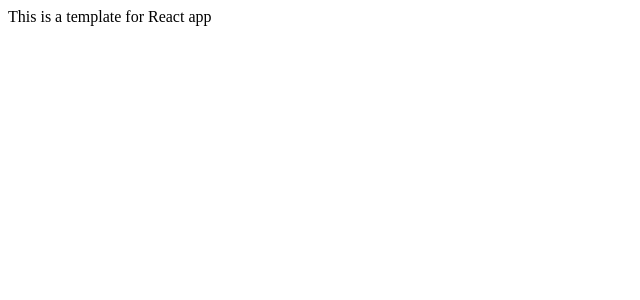
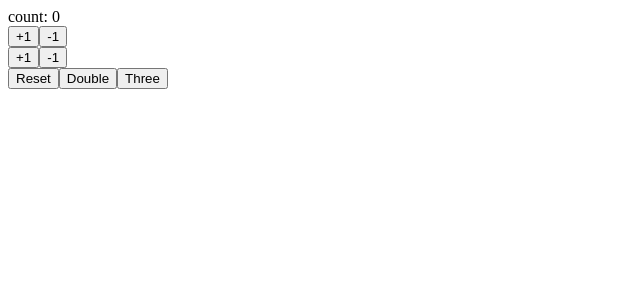
Before and after one commit to makeloff1/myreact, a React (Create React App) app: page / in a window 1280 px wide. Shown: the top 300 px of the page, without its empty margins (0-640 px from the left). Built offline with nearby package versions, Linux system fonts and the light colour scheme.

Commit message:
my first REACT-HOOK with useState

```diff
--- a/src/App.js
+++ b/src/App.js
@@ -1,10 +1,49 @@
-import React from 'react';
+import React, { useState } from 'react';
 
 const App = () => {
+  const [count, setCount] = useState(0)
+
+  const increment = () => {
+    setCount(count + 1)
+  }
+  const decrement = () => {
+    setCount(count - 1)
+  }
+  const increment2 = () => {
+    setCount(previousCount => previousCount + 1)
+  }
+  const decrement2 = () => {
+    setCount(previousCount => previousCount - 1)
+  }
+  const reset = () => {
+    setCount(0)
+  }
+  const double = () => {
+    setCount(nextCount => nextCount * 2)
+  }
+  const three = () => {
+    setCount( (previousCount) =>
+      previousCount % 3 === 0 ? previousCount / 3 : previousCount
+    )
+  }
+
   return (
-    <div>
-      This is a template for React app
-    </div>
+    <>
+      <div>count: {count}</div>
+      <div>
+        <button onClick={increment}>+1</button>
+        <button onClick={decrement}>-1</button>
+      </div>
+      <div>
+        <button onClick={increment2}>+1</button>
+        <button onClick={decrement2}>-1</button>
+      </div>
+      <div>
+        <button onClick={reset}>Reset</button>
+        <button onClick={double}>Double</button>
+        <button onClick={three}>Three</button>
+      </div>
+    </>
   );
 }
 
```
